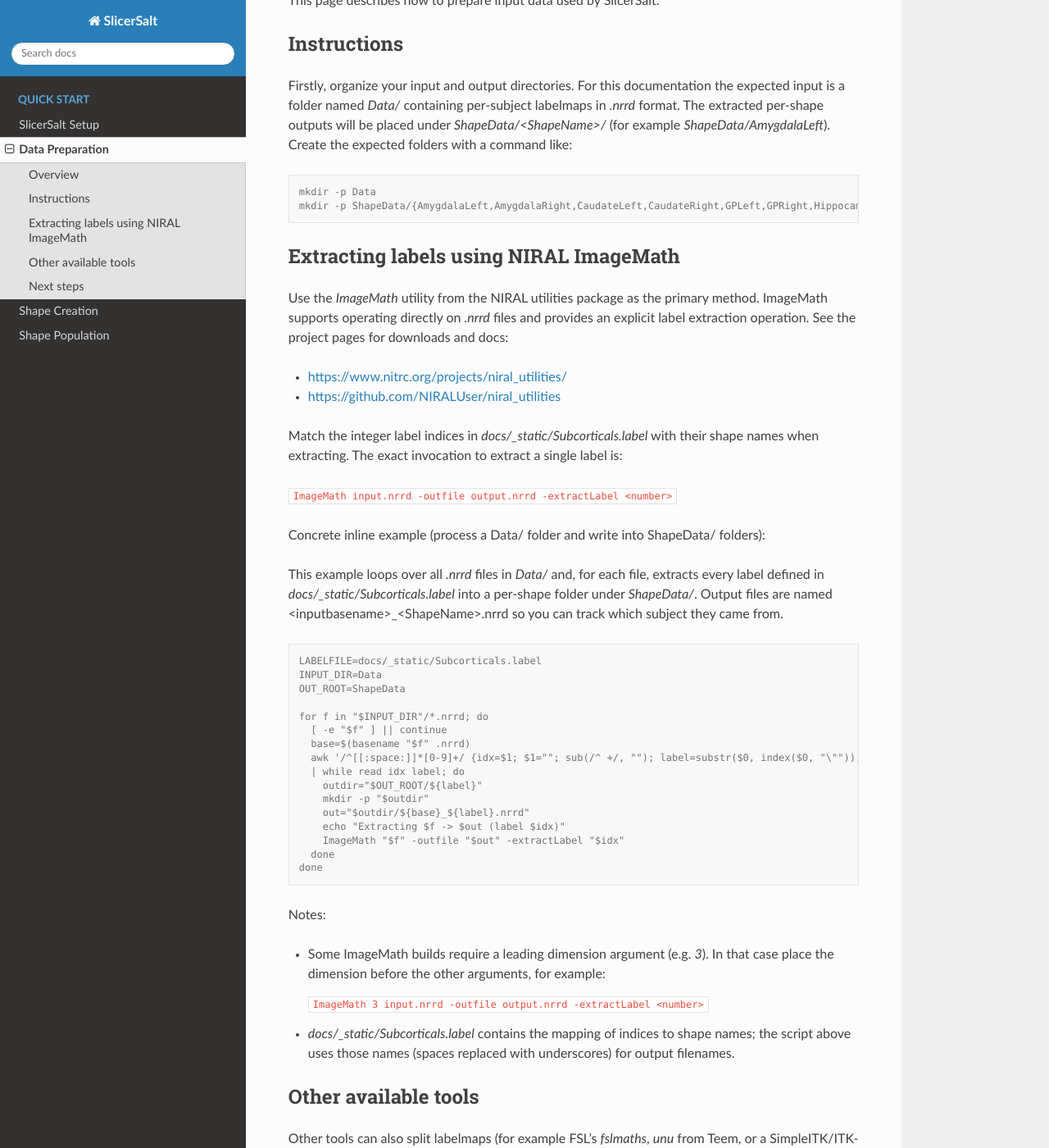
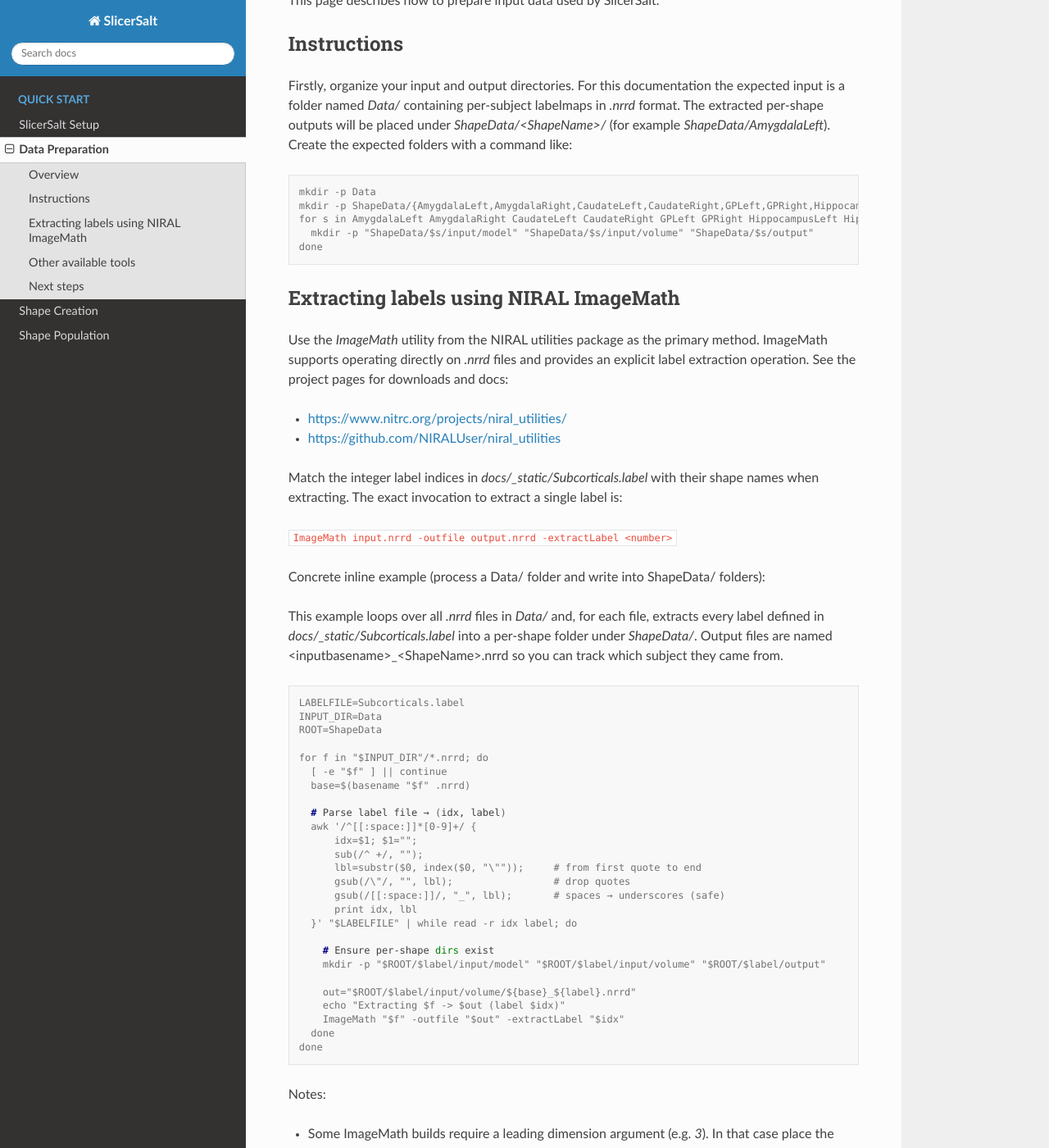
Before and after one commit to calebyhan/slicer-salt, a Sphinx documentation site: the page built from docs/source/data_preparation.rst, in a window 1280 px wide and 1400 px high, scrolled down 227 px. Shown: the whole window at 82% size. Built offline with Sphinx 7.4.7 and the Read the Docs theme 3.1.0, drawn with Linux system fonts in a browser that asks for light colours.

Commit message:
script change

```diff
--- a/docs/source/data_preparation.rst
+++ b/docs/source/data_preparation.rst
@@ -18,6 +18,10 @@ extracted per-shape outputs will be placed under `ShapeData/<ShapeName>/` (for e
 
   mkdir -p Data
   mkdir -p ShapeData/{AmygdalaLeft,AmygdalaRight,CaudateLeft,CaudateRight,GPLeft,GPRight,HippocampusLeft,HippocampusRight,PutamenLeft,PutamenRight,ThalamusLeft,ThalamusRight}
+  for s in AmygdalaLeft AmygdalaRight CaudateLeft CaudateRight GPLeft GPRight HippocampusLeft HippocampusRight PutamenLeft PutamenRight ThalamusLeft ThalamusRight; do
+    mkdir -p "ShapeData/$s/input/model" "ShapeData/$s/input/volume" "ShapeData/$s/output"
+  done
+
 
 Extracting labels using NIRAL ImageMath
 --------------------------------------------------
@@ -40,22 +44,32 @@ which subject they came from.
 
 .. code-block:: console
 
-   LABELFILE=docs/_static/Subcorticals.label
-   INPUT_DIR=Data
-   OUT_ROOT=ShapeData
+  LABELFILE=Subcorticals.label
+  INPUT_DIR=Data
+  ROOT=ShapeData
 
-   for f in "$INPUT_DIR"/*.nrrd; do
-     [ -e "$f" ] || continue
-     base=$(basename "$f" .nrrd)
-     awk '/^[[:space:]]*[0-9]+/ {idx=$1; $1=""; sub(/^ +/, ""); label=substr($0, index($0, "\"")); gsub(/\"/,"",label); gsub(/[[:space:]]/,"_",label); print idx, label}' "$LABELFILE" \
-     | while read idx label; do
-       outdir="$OUT_ROOT/${label}"
-       mkdir -p "$outdir"
-       out="$outdir/${base}_${label}.nrrd"
-       echo "Extracting $f -> $out (label $idx)"
-       ImageMath "$f" -outfile "$out" -extractLabel "$idx"
-     done
-   done
+  for f in "$INPUT_DIR"/*.nrrd; do
+    [ -e "$f" ] || continue
+    base=$(basename "$f" .nrrd)
+
+    # Parse label file → (idx, label)
+    awk '/^[[:space:]]*[0-9]+/ {
+        idx=$1; $1="";
+        sub(/^ +/, "");
+        lbl=substr($0, index($0, "\""));     # from first quote to end
+        gsub(/\"/, "", lbl);                 # drop quotes
+        gsub(/[[:space:]]/, "_", lbl);       # spaces → underscores (safe)
+        print idx, lbl
+    }' "$LABELFILE" | while read -r idx label; do
+
+      # Ensure per-shape dirs exist
+      mkdir -p "$ROOT/$label/input/model" "$ROOT/$label/input/volume" "$ROOT/$label/output"
+
+      out="$ROOT/$label/input/volume/${base}_${label}.nrrd"
+      echo "Extracting $f -> $out (label $idx)"
+      ImageMath "$f" -outfile "$out" -extractLabel "$idx"
+    done
+  done
 
 Notes:
 
```
